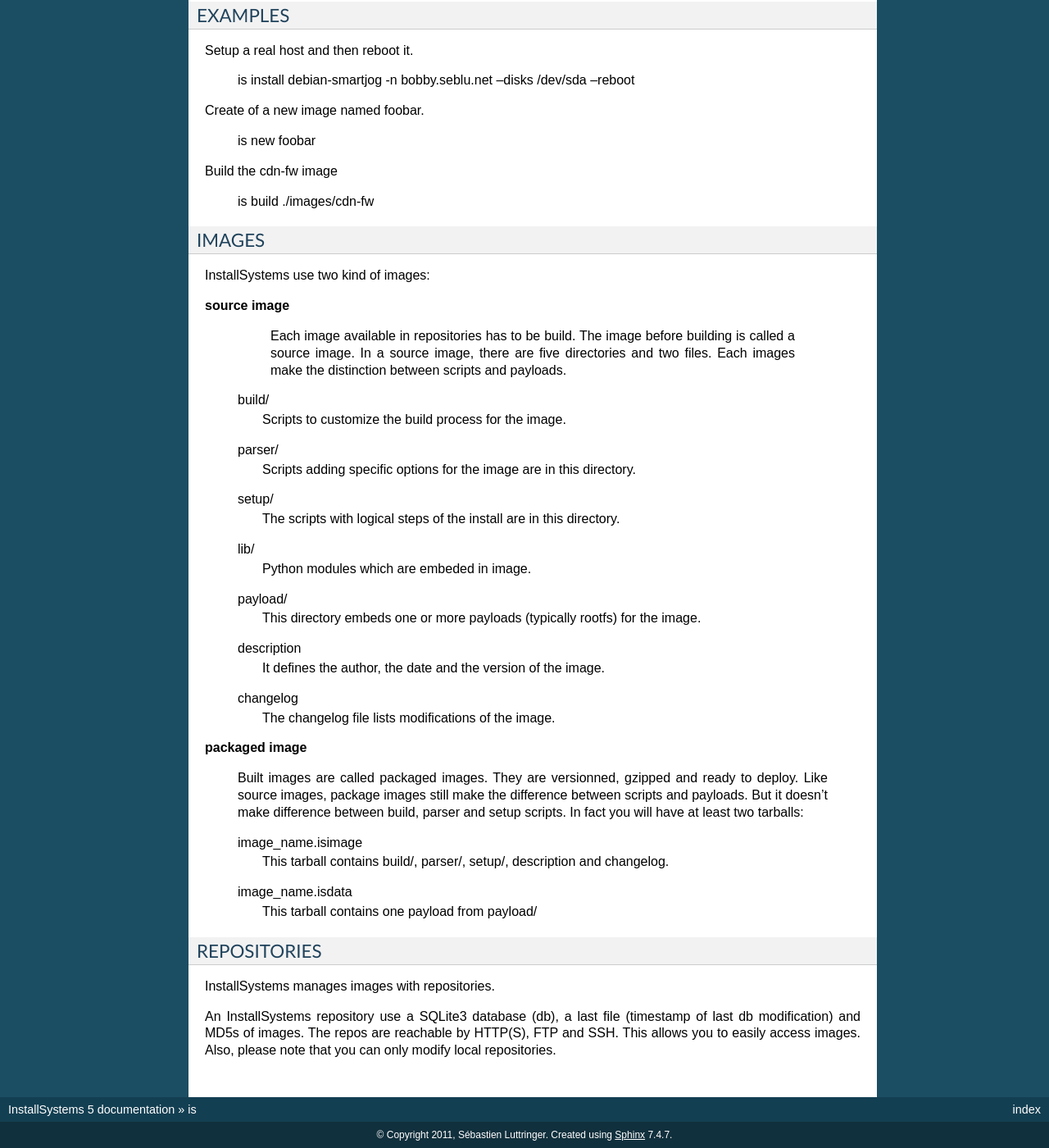
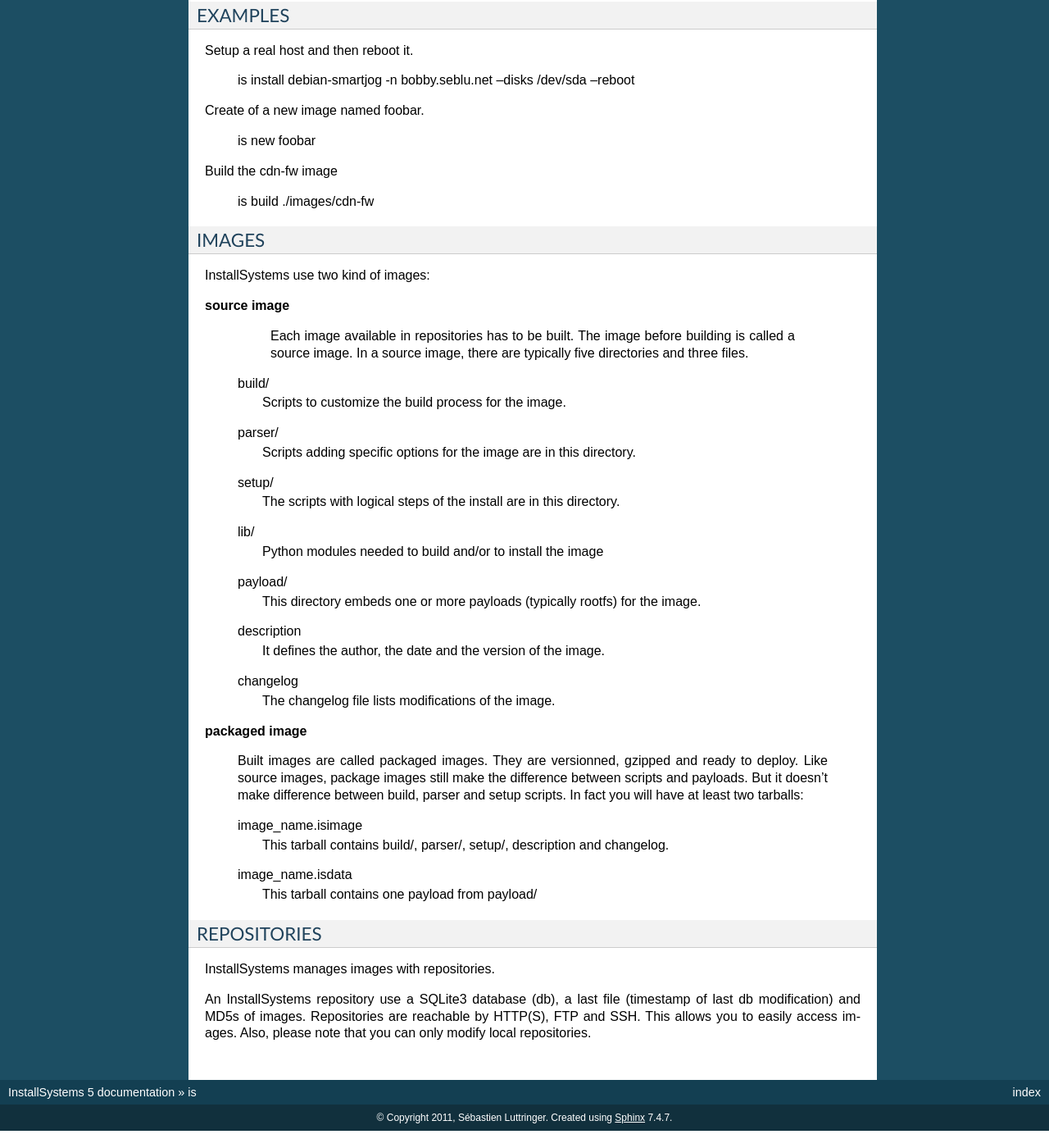
Before and after one commit to seblu/installsystems, a Sphinx documentation site: the page built from doc/is.1.rst, in a window 1280 px wide and 1400 px high, scrolled down 6047 px. Shown: the whole window at 82% size. Built offline with Sphinx 7.4.7, drawn with Linux system fonts in a browser that asks for light colours; after the commit the page ends 7426 px from its top, so only the background shows below that; some of the changed text lies outside the part shown.

Commit message:
Fix typos in manmpage and comments
Thanks to Nicolas for reviewing the manpage

Signed-off-by: Sébastien Luttringer <sebastien.luttringer@smartjog.com>

```diff
--- a/doc/is.1.rst
+++ b/doc/is.1.rst
@@ -27,7 +27,7 @@
     show an help message and exit
 
 -V, --version
-    show installsystems version
+    show InstallSystems version
 
 -v {0,1,2}, --verbosity {0,1,2}
     show InstallSystems version
@@ -279,7 +279,7 @@
         output is formated in json
 
     -l, --local
-        list local repositoriez (filter)
+        list local repositories (filter)
 
     -r, --remote
         list remote repositories (filter)
@@ -337,7 +337,7 @@
 
 **source image**
 
-     Each image available in repositories has to be build. The image before building is called a source image. In a source image, there are five directories and two files. Each images make the distinction between scripts and payloads.
+     Each image available in repositories has to be built. The image before building is called a source image. In a source image, there are typically five directories and three files.
 
     build/
         Scripts to customize the build process for the image.
@@ -349,7 +349,7 @@
         The scripts with logical steps of the install are in this directory.
 
     lib/
-        Python modules which are embeded in image.
+        Python modules needed to build and/or to install the image
 
     payload/
         This directory embeds one or more payloads (typically rootfs) for the image.
@@ -376,5 +376,5 @@
 
 InstallSystems manages images with repositories.
 
-An InstallSystems repository use a SQLite3 database (db), a last file (timestamp of last db modification) and MD5s of images. The repos are reachable by HTTP(S), FTP and SSH. This allows you to easily access images.
+An InstallSystems repository use a SQLite3 database (db), a last file (timestamp of last db modification) and MD5s of images. Repositories are reachable by HTTP(S), FTP and SSH. This allows you to easily access images.
 Also, please note that you can only modify local repositories.
```
Also changed, not shown: other parts of doc/is.1.rst (+4 -4 lines), 2 other files.
